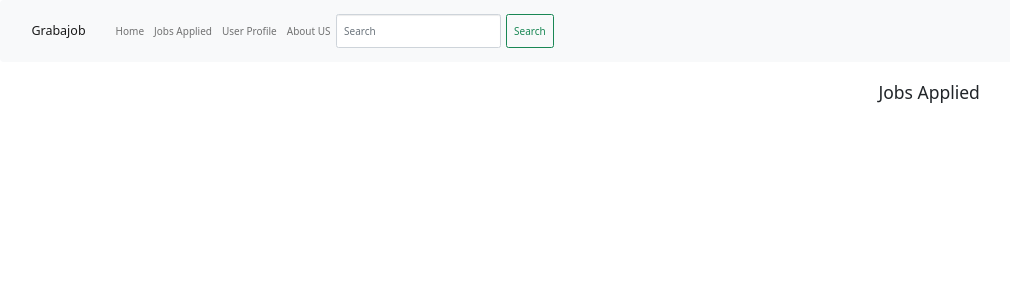
After one commit to guptaaniket261/COL362-DBMS-Project, a Flask app: a page that uses templates/jobsApplied.html in a window 1280 px wide. The commit adds this page. Shown: the top 300 px of the page, without its empty margins (113-1123 px from the left). Run offline with Flask 2, Linux system fonts and the light colour scheme; data that the repository does not hold is empty; some libraries are stand-ins or nearby versions.

Commit message:
job details added

```diff
--- a/app.py
+++ b/app.py
@@ -2,10 +2,9 @@ import os
 import psycopg2
 from flask import Blueprint, Flask, render_template, redirect, request, flash
 from config import credentials
-
+from models import *
 
 app = Flask(__name__)
-
 
 def get_db_connection():
     """
@@ -18,6 +17,7 @@ def get_db_connection():
       password = credentials['password']
     )
     return conn
+
 
 @app.route('/')
 def index():
@@ -33,11 +33,12 @@ def login():
     cur = conn.cursor()
     cur.execute("SELECT * FROM login_details WHERE login_id = %s AND password = %s", (email, password))
     user = cur.fetchone()
+    cur.execute("select user_id from user_details where email = %(o)s", {'o': email})
+    user_id = cur.fetchone()
     if user:
-      return redirect('/user')
+      return redirect('/user_{0}'.format(user_id[0]))
     else:
       return render_template('loginPage.html')
-
   return render_template('loginPage.html')
 
 
@@ -56,38 +57,44 @@ def user_register():
     user = cur.fetchone()
     if user:
       print("User already exists")
-      flash('User already exists',category='error')
+      # flash('User already exists',category='error')
       return redirect('/user_register')
     else:
       if user_type == "applicant":
-        cur.execute("INSERT INTO user_details VALUES (DEFAULT, NULL, NULL,NULL,NULL,NULL,NULL,NULL,%(o)s, NULL, NULL)", {'o': str(email)})
+        cur.execute("select max(user_id) from user_details")
+        userid = cur.fetchone()[0] + 1
+        cur.execute("INSERT INTO user_details VALUES (%(userid)s, NULL, NULL,NULL,NULL,NULL,NULL,NULL,%(o)s, NULL, NULL)", {'o': str(email), 'userid': userid})
         conn.commit()
-        cur.execute("select user_id from user_details where email = %s", (email))
-        user_id = cur.fetchone()
+
         print("=====================")
-        print(user_id)
+        print(userid)
         print("=====================")
 
-        cur.execute("INSERT INTO login_details VALUES (DEFAULT, %(email)s, %(password)s, 'applicant', %(userid)s, NULL)", {'email': str(email), 'password': str(password), 'userid': str(user_id[0])})
+        cur.execute("select max(pid) from login_details")
+        pid = cur.fetchone()[0] + 1
+        cur.execute("INSERT INTO login_details VALUES (%(pid)s, %(email)s, %(password)s, 'applicant', %(userid)s, NULL)", {'email': str(email), 'password': str(password), 'userid': userid, 'pid': pid})
         conn.commit()
-        # cur.execute("INSERT INTO login_details VALUES (DEFAULT, %s, %s, %s, %s, NULL)", (email, password, "user", user[]))
-        # conn.commit()
-        # flash('User registered successfully',category='success')
     return redirect('/login')
   return render_template('user_register.html')
 
 
-@app.route('/user')
-def user():
-  # if(userDetails.user_id == -1):
-  #   return redirect('/login')
-  return redirect('/user/0')
+@app.route('/user_<int:userid>', methods=['POST', 'GET'])
+def user(userid):
+  print(userid)
+  return redirect('/user_{0}/0'.format(userid))
 
-@app.route('/user/<offset>', methods=["GET", "POST"])
-def userpage(offset):
+
+@app.route('/user_<int:userid>/<offset>', methods=["GET", "POST"])
+def userpage(userid, offset):
   # print("==========================")
   # print(USER_DETAILS.firstname)
   # print("==========================")
+  conn = get_db_connection()
+  cur = conn.cursor()
+  cur.execute("select * from user_details where user_id = %(o)s", {'o': userid})
+  user = cur.fetchone()
+  userDetail = UserDetails(user[0], user[1], user[2], user[3], user[4], user[5], user[6], user[7], user[8], user[9], user[10])
+
   print(request.form)
   if offset.isnumeric():
     pg = int(float(offset))
@@ -96,9 +103,6 @@ def userpage(offset):
     start = 0
     pg = 0
   if request.method == "GET":
-    conn = get_db_connection()
-    cur = conn.cursor()
-
     cur.execute("""SELECT job_id, company_details.company_name, location,
                   title, description, job_type, prerequisites, skills,
                   pay_rate, no_positions, experience_required
@@ -127,7 +131,7 @@ def userpage(offset):
       if i >= 0 and i<mxPg:
         pgs.append(i)
 
-    return render_template('userPage.html', jobs = jobs, pgs = pgs, curr_pg = pg, locations = locations, companies = companies, categories = categories)
+    return render_template('userPage.html', jobs = jobs, pgs = pgs, curr_pg = pg, locations = locations, companies = companies, categories = categories, user = userDetail)
 
 
   if request.method == "POST":
@@ -178,10 +182,29 @@ def userpage(offset):
     cur.execute("SELECT distinct(skills) FROM job_details")
     categories = cur.fetchall()
     pg = -1
-    return render_template('userPage.html', jobs = jobs, pgs = [pg, pg+1, pg+2, pg+3], curr_pg = pg, locations = locations, companies = companies, categories = categories)
+    return render_template('userPage.html', jobs = jobs, pgs = [pg, pg+1, pg+2, pg+3], curr_pg = pg, locations = locations, companies = companies, categories = categories, user = userDetail)
 
-  return redirect('/user/0')
+  return redirect('/user_{0}/0'.format(userid))
 
+
+@app.route('/job_apply_<int:userid>/<int:jobid>', methods=["GET", "POST"])
+def applyForJob(userid, jobid):
+  conn = get_db_connection()
+  cur = conn.cursor()
+  if request.method == "GET":
+    print("==========================")
+    print(request.form)
+    print("==========================")
+    cur.execute("SELECT * FROM applications WHERE job_id = %(o)s and user_id = %(u)s", {'o': jobid, 'u': userid})
+    job = cur.fetchone()
+    if job is None:
+      cur.execute("select max(application_id) from applications")
+      application_id = cur.fetchone()[0] + 1
+      cur.execute("insert into applications values(%(a)s, %(j)s, %(u)s, 0)", {'a': application_id, 'u': userid, 'j': jobid})
+      conn.commit()
+    return redirect('/user_{0}/0'.format(userid))
+  else:
+    return redirect('/login')
 
 
 @app.route('/applications/<jobid>')
@@ -194,6 +217,42 @@ def applications(jobid):
   applicants = cur.fetchall()
 
   return render_template('applications.html', applicants=applicants)
+
+
+@app.route('/job_details_<int:userid>/<int:jobid>')
+def jobDetails(jobid, userid):
+  conn = get_db_connection()
+  cur = conn.cursor()
+  cur.execute("SELECT * FROM job_details WHERE job_id = %(o)s", {"o": jobid})
+  job = cur.fetchone()
+  cur.execute("SELECT * FROM company_details WHERE company_id = %(o)s", {"o": job[1]})
+  company = cur.fetchone()
+  job_detail = JobDetail(job[0], company[1], job[2], job[3], job[4], job[5], job[6], job[7], job[8], job[9], company[2], company[7], company[8])
+  return render_template('job_detail.html', job_detail=job_detail, userid=userid)
+
+
+@app.route('/jobsApplied_<int:userid>')
+def jobs_applied(userid):
+  conn = get_db_connection()
+  cur = conn.cursor()
+  cur.execute('''SELECT job_id, company_details.company_name,
+                    title, description, job_type, prerequisites, skills,
+                    pay_rate, no_positions, experience_required , location,
+                    contact, email, applications.status
+                    FROM (select * from job_details where status = '1') as jobs
+                    join company_details on
+                    company_details.company_id = jobs.company_id
+                    join applications on
+                    applications.job_id = jobs.job_id
+                    and applications.user_id = %(u)s''', {"u": userid})
+  jobs = cur.fetchall()
+  jobs_applied = []
+  status_map = {0: "APPLICATION IN PROCESS", 1: "APPLICATION ACCEPTED", 2: "APPLICATION REJECTED"}
+  for job in jobs:
+    job_detail = JobDetail(job[0], job[1], job[2], job[3], job[4], job[5], job[6], job[7], job[8], job[9], job[10], job[11], job[12], job[13])
+    jobs_applied.append(job_detail)
+
+  return render_template('jobsApplied.html', jobs_applied=jobs_applied, user_id=userid)
 
 
 @app.route('/user_profile')
--- /dev/null
+++ b/templates/jobsApplied.html
@@ -0,0 +1,90 @@
+<!DOCTYPE html>
+<html lang="en">
+
+<head>
+    <title>Jobs Applied</title>
+    <meta charset="utf-8">
+    <meta name="viewport" content="width=device-width, initial-scale=1">
+    <link rel="stylesheet" href="https://maxcdn.bootstrapcdn.com/bootstrap/3.3.7/css/bootstrap.min.css">
+    <script src="https://ajax.googleapis.com/ajax/libs/jquery/3.1.1/jquery.min.js"></script>
+    <script src="https://maxcdn.bootstrapcdn.com/bootstrap/3.3.7/js/bootstrap.min.js"></script>
+    <!-- CSS only -->
+    <link href="https://cdn.jsdelivr.net/npm/bootstrap@5.1.3/dist/css/bootstrap.min.css" rel="stylesheet" integrity="sha384-1BmE4kWBq78iYhFldvKuhfTAU6auU8tT94WrHftjDbrCEXSU1oBoqyl2QvZ6jIW3" crossorigin="anonymous">
+    <!-- JavaScript Bundle with Popper -->
+    <script src="https://cdn.jsdelivr.net/npm/bootstrap@5.1.3/dist/js/bootstrap.bundle.min.js" integrity="sha384-ka7Sk0Gln4gmtz2MlQnikT1wXgYsOg+OMhuP+IlRH9sENBO0LRn5q+8nbTov4+1p" crossorigin="anonymous"></script>
+    <link rel="stylesheet" href="https://cdn.jsdelivr.net/npm/@fortawesome/fontawesome-free@5.15.4/css/fontawesome.min.css" integrity="sha384-jLKHWM3JRmfMU0A5x5AkjWkw/EYfGUAGagvnfryNV3F9VqM98XiIH7VBGVoxVSc7" crossorigin="anonymous">
+    <link rel="stylesheet" href="https://cdnjs.cloudflare.com/ajax/libs/font-awesome/4.7.0/css/font-awesome.min.css">
+</head>
+
+
+<body style="margin-left: 30mm; margin-right: 30mm; margin-bottom: 30mm;">
+    <section id = "nav-bar">
+        <nav class="navbar navbar-expand-lg navbar-light bg-light">
+
+            <div class="collapse navbar-collapse" id="navbarSupportedContent">
+              <ul class="navbar-nav ml-auto">
+                <li class="nav-item">
+                  <a class="navbar-brand" href="#">Grabajob</a>
+                </li>
+                <li class="nav-item active">
+                  <a class="nav-link" href="/user_{{ user_id }}/0">Home <span class="sr-only">(current)</span></a>
+                </li>
+                <li class="nav-item">
+                  <a class="nav-link" href="#">Jobs Applied</a>
+                </li>
+                <li class="nav-item">
+                  <a class="nav-link" href="/user_profile">User Profile</a>
+                </li>
+                <li class="nav-item">
+                  <a class="nav-link" href="#">About US</a>
+                </li>
+              </ul>
+
+
+              <form class="d-flex" method="POST">
+                <input class="form-control me-2" placeholder="Search" aria-label="Search" name="tag" >
+                <button class="btn btn-outline-success" type="submit">Search</button>
+              </form>
+            </div>
+          </nav>
+    </section>
+
+
+    <div class="container" style="float: right; width:60%; margin-left: 3%; margin-right: 4%;">
+      <h3 style="margin-left:130mm;">Jobs Applied</h3>
+
+
+    {% for job_detail in jobs_applied %}
+      <div class="card mb-3" style="max-width: 1000px;">
+        <div class="row g-0">
+          <div class="col-md-4">
+            <img src="..." class="img-fluid rounded-start" alt="...">
+          </div>
+          <div class="col-md-8">
+            <div class="card-body">
+              <h5 class="card-title">{{job_detail.job_title}}</h5>
+              <p class="card-text">{{job_detail.company}}</p>
+              <p class="card-text"><small class="text-muted">{{job_detail.job_type}}</small></p>
+              <p class="fa fa-map-marker" style = "margin-right: 50mm;"><small class="text-muted" style="margin-left: 2mm;">{{job_detail.location}}</small></p>
+              <p class="fa fa-pencil" style = "margin-right: 50mm;"><small class="text-muted" style="margin-left: 2mm;">{{job_detail.prerequisites}}</small></p>
+              <p class="fa fa-money" style = "margin-right: 50mm;"><small class="text-muted" style="margin-left: 2mm;">{{job_detail.pay_rate}}</small></p>
+              <p class="fa fa-suitcase" style = "margin-right: 50mm;"><small class="text-muted" style="margin-left: 2mm;">{{job_detail.experience_required}}</small></p>
+              <p class="fa fa-envelope-open-o" style = "margin-right: 50mm;"><small class="text-muted" style="margin-left: 2mm;">{{job_detail.email}}</small></p>
+              <p class="fa fa-phone-square" style = "margin-right: 50mm;"><small class="text-muted" style="margin-left: 2mm;">{{job_detail.contact}}</small></p>
+              <p class="card-text">Positions Available: {{job_detail.no_positions}}</p>
+              <br>
+              <a href="/job_apply_{{userid}}/{{job_detail.job_id}}" class="btn btn-primary">Apply</a>
+            </div>
+          </div>
+        </div>
+      </div>
+    {% endfor %}
+
+
+    </div>
+
+
+
+
+</body>
+</html>
```
Also changed, not shown: models.py (+18 -0 lines), templates/job_detail.html (added, +89 -0 lines), templates/userPage.html (+12 -8 lines).
